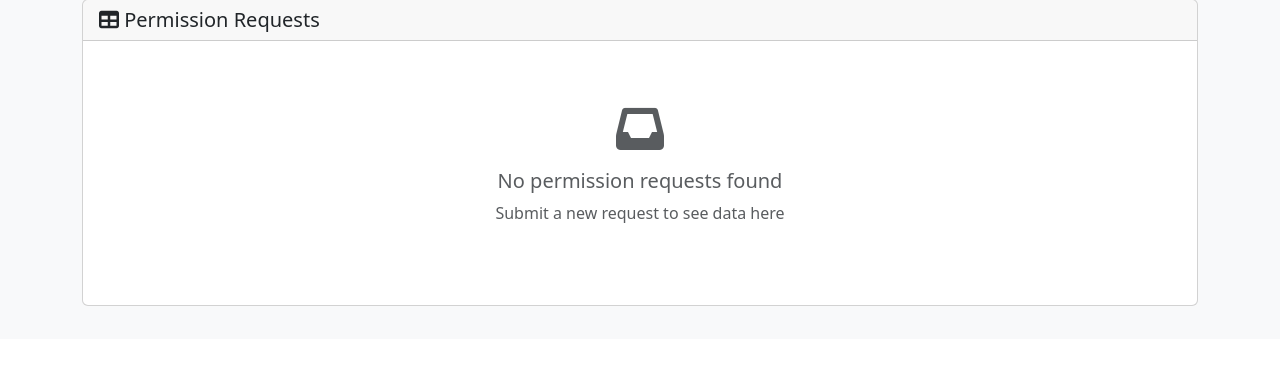
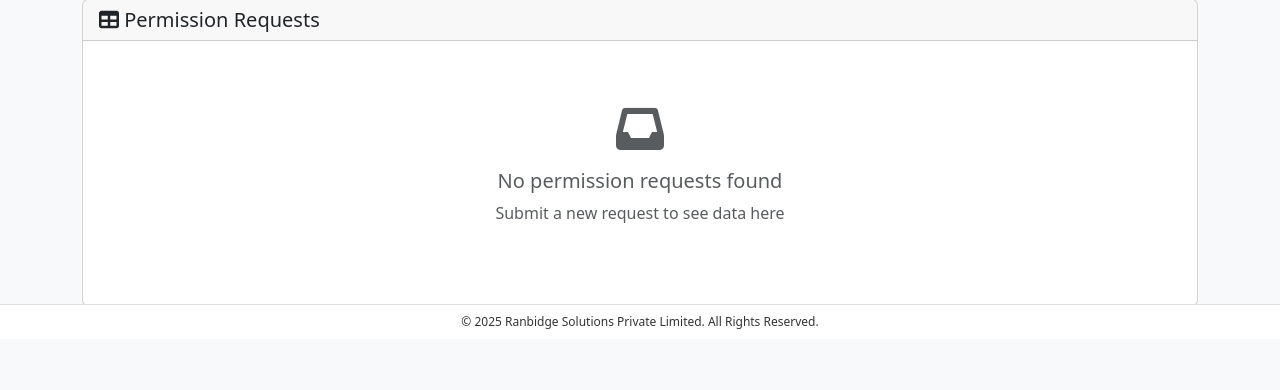
Before and after one commit to PrakashNarayanam/PERMISSION-M, a Python web app: template templates/dashboard.html in a window 1280 px wide. Shown: the part 461-851 px from the top of the page. Before the commit the page ends 767 px from the top, so only its background shows below. Run offline with Jinja, Linux system fonts and the light colour scheme; the template is opened without the code that fills it, so the values that code supplies are empty.

Commit message:
Update dashboard.html

```diff
--- a/templates/dashboard.html
+++ b/templates/dashboard.html
@@ -7,6 +7,15 @@
   <link href="https://cdn.jsdelivr.net/npm/bootstrap@5.3.0/dist/css/bootstrap.min.css" rel="stylesheet">
   <link href="https://cdnjs.cloudflare.com/ajax/libs/font-awesome/6.0.0/css/all.min.css" rel="stylesheet">
   <style>
+    body {
+      display: flex;
+      flex-direction: column;
+      min-height: 100vh;
+    }
+    main {
+      flex: 1;
+      padding-bottom: 60px;
+    }
     .stats-card {
       transition: transform 0.2s;
     }
@@ -47,9 +56,23 @@
       top: 0;
       z-index: 1;
     }
+    footer {
+      position: fixed;
+      bottom: 0;
+      left: 0;
+      right: 0;
+      background: #ffffff;
+      color: #333;
+      text-align: center;
+      padding: 8px 0;
+      font-size: 0.75rem;
+      z-index: 1000;
+      border-top: 1px solid #e0e0e0;
+    }
   </style>
 </head>
 <body class="bg-light">
+  <main>
   <!-- Header -->
   <div class="dashboard-header">
     <div class="container">
@@ -217,7 +240,12 @@
         </div>
       </div>
     </div>
-  </div>
+  </main>
+
+  <!-- Footer -->
+  <footer>
+    © <span id="year"></span> Ranbidge Solutions Private Limited. All Rights Reserved.
+  </footer>
 
   <script src="https://cdn.jsdelivr.net/npm/bootstrap@5.1.3/dist/js/bootstrap.bundle.min.js"></script>
   <script>
@@ -419,5 +447,9 @@
       }, 1200);
     }
   </script>
+  <script>
+    // Set current year in footer
+    document.getElementById('year').textContent = new Date().getFullYear();
+  </script>
 </body>
 </html>
```
